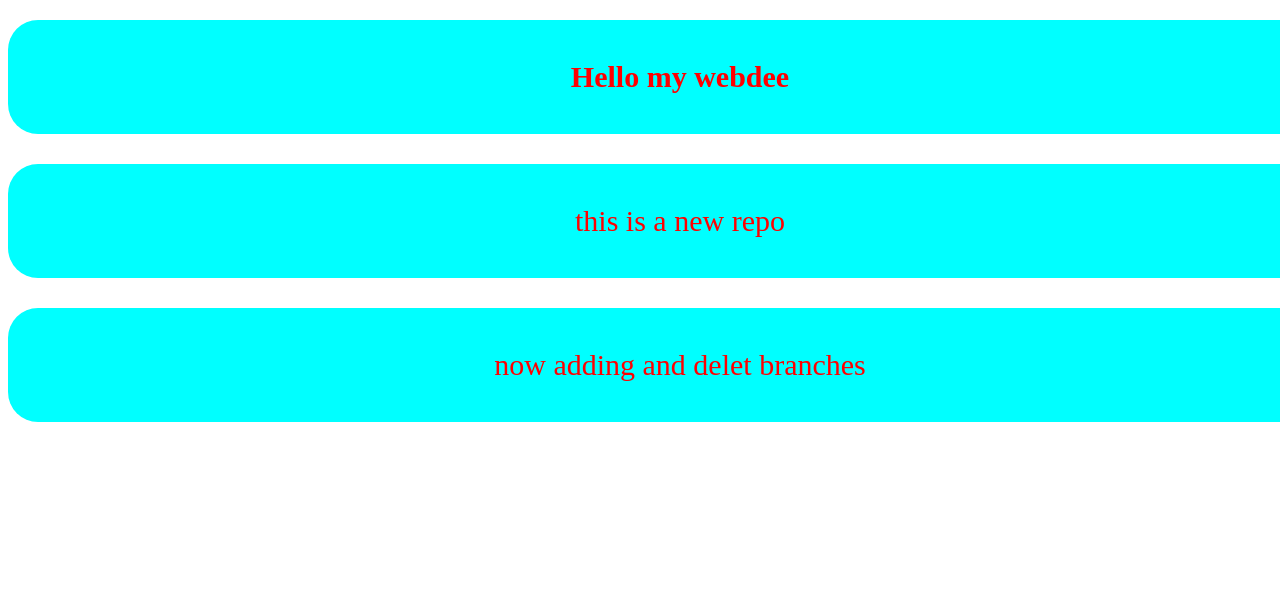
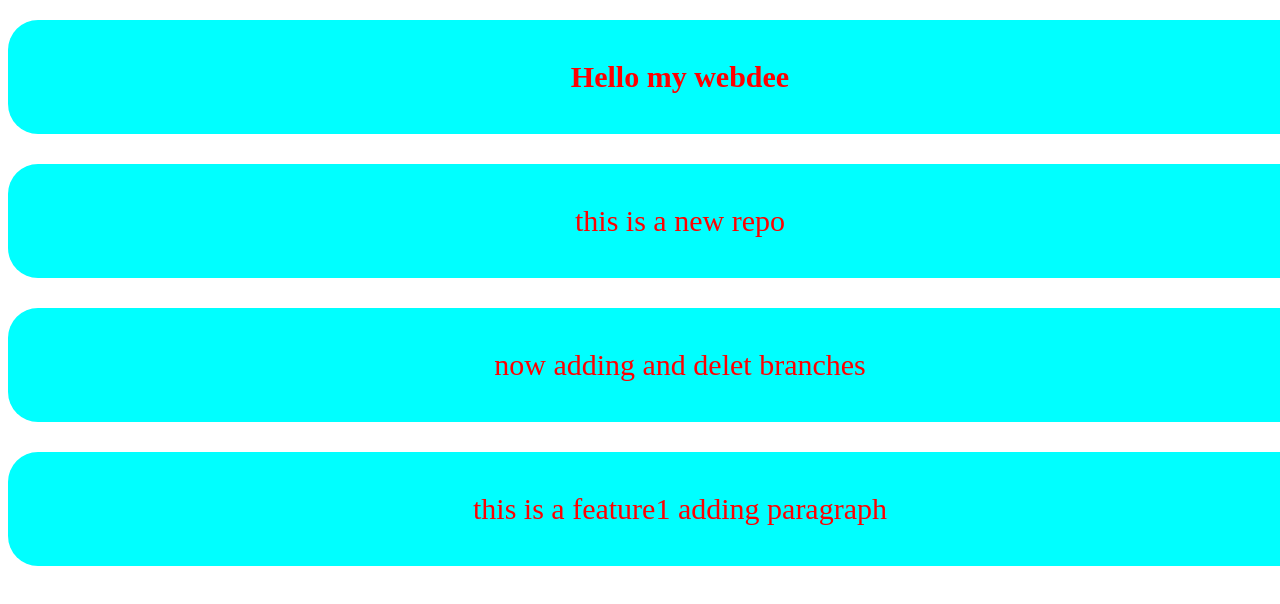
Before and after one commit to ShameemAnsari3/LocalRepo, a plain HTML site: page index.html in a window 1280 px wide. Shown: the top 604 px of the page. Drawn offline with Linux system fonts and the light colour scheme.

Commit message:
add new feature1:

```diff
--- a/index.html
+++ b/index.html
@@ -14,5 +14,7 @@
 
     <p>now adding and delet branches </p>
 
+    <p> this is a feature1 adding paragraph</p>
+
 </body>
 </html>
```
